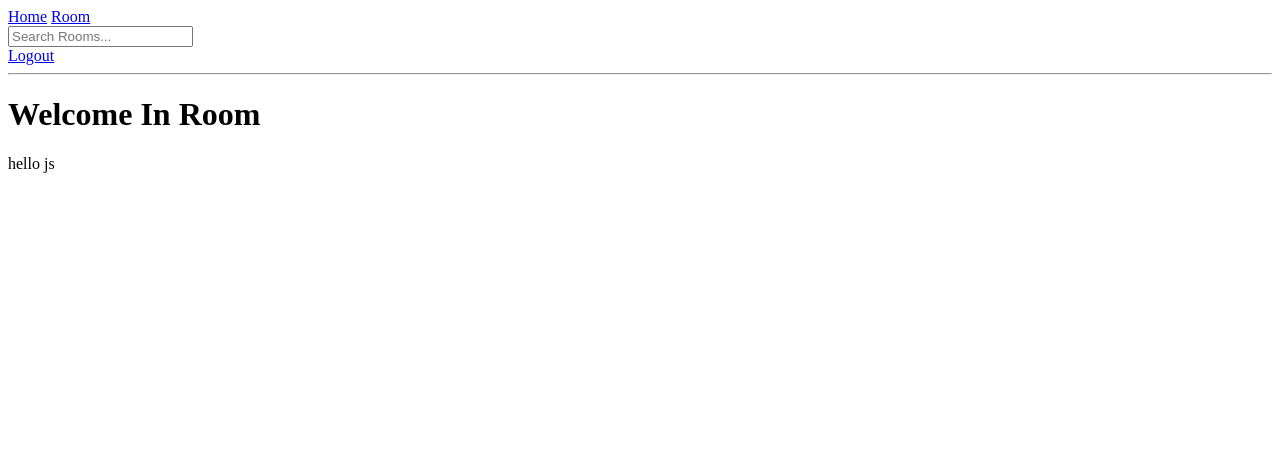
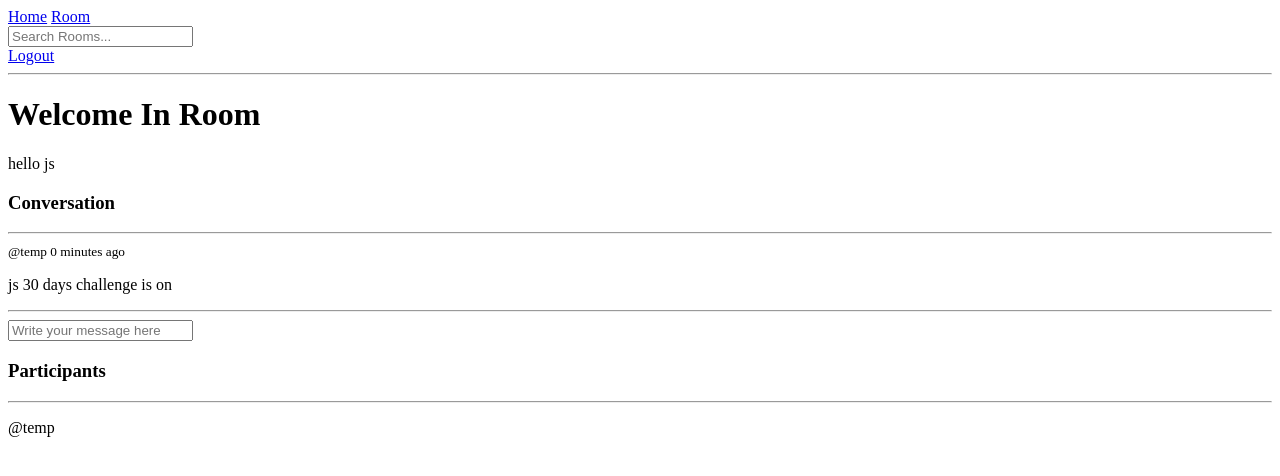
Before and after one commit to 21omkarsase/Studybud, a Django app: page /room/5/ in a window 1280 px wide. Shown: the top 476 px of the page. Run offline with Django 4.2, Linux system fonts and the light colour scheme; a user stored in the database is signed in; data comes from the database, SQL or seed files in the repository; both versions use the stored data as it was after the commit.

Commit message:
room CRUD operations

```diff
--- a/base/models.py
+++ b/base/models.py
@@ -17,7 +17,7 @@ class Room(models.Model):
     topic = models.ForeignKey(Topic, on_delete = models.SET_NULL, null = True)
     name = models.CharField(max_length = 200)
     description = models.TextField(null = True, blank = True)
-    # participants =
+    participants = models.ManyToManyField(User, related_name = 'participants', blank = True)
     updated = models.DateTimeField(auto_now = True)
     created = models.DateTimeField(auto_now_add = True)
 
--- a/base/templates/base/room.html
+++ b/base/templates/base/room.html
@@ -1,7 +1,46 @@
 {% extends 'main.html' %} {% block content %}
 
-<h1>Welcome In Room</h1>
+<div class="room-container">
+  <div>
+    <h1>Welcome In Room</h1>
 
-<div>{{room.name}}</div>
+    <p>{{room.name}}</p>
 
-{% endblock content %}
+    <div class="comment-wrapper">
+      <h3>Conversation</h3>
+      <hr />
+
+      {% for message in room_messages %}
+      <div>
+        {% if request.user == message.user %}
+        <a href="{% url 'delete-message' message.id %}">Delete</a>
+        {% endif %}
+        <small> @{{message.user}} {{message.created|timesince}} ago </small>
+        <p>{{message.body}}</p>
+
+        <hr />
+      </div>
+      {% endfor %}
+    </div>
+
+    {% if request.user.is_authenticated %}
+    <div class="comment-form">
+      <form action="" method="post">
+        {% csrf_token %}
+        <input type="text" name="body" placeholder="Write your message here" />
+      </form>
+    </div>
+  </div>
+  <div class="participants">
+    <h3>Participants</h3>
+    <hr />
+
+    {% for user in participants %}
+    <div>
+      <p>@{{user.username}}</p>
+    </div>
+    {% endfor %}
+  </div>
+</div>
+
+{% endif %} {% endblock content %}
--- a/base/urls.py
+++ b/base/urls.py
@@ -4,11 +4,12 @@ from . import views
 
 urlpatterns = [
     path('', views.home, name = "home"),
-    path('room/<str:id>/', views.room, name = "room"),
+    path('room/<str:room_id>/', views.room, name = "room"),
     path('create-room/', views.create_room, name = "create-room"),
     path("update-room/<str:room_id>/", views.update_room, name = 'update-room'),
     path("delete-room/<str:room_id>/", views.delete_room, name = 'delete-room'),
     path("login/", views.user_login, name = "login"),
     path("register/", views.user_register, name = 'register'),
-    path("logout/", views.user_logout, name = "logout")
+    path("logout/", views.user_logout, name = "logout"),
+    path('delete-message/<str:message_id>', views.delete_message, name = 'delete-message')
 ]
--- a/base/views.py
+++ b/base/views.py
@@ -1,7 +1,7 @@
 from django.shortcuts import render, redirect
 # from django.http import HttpResponse
 
-from base.models import Room, Topic
+from base.models import Room, Topic, Message
 from .forms import RoomForm
 from django.db.models import Q
 from django.contrib.auth.models import User
@@ -94,16 +94,26 @@ def home(request):
 
     return render(request, 'base/home.html', context)
 
-def room(request, id : str):
+def room(request, room_id : str):
     # room = None
 
     # for r in rooms:
     #     if r["id"] == int(id):
     #         room = r
 
-    room = Room.objects.get(id = id)
+    room = Room.objects.get(id = room_id)
+    room_messages = room.message_set.all().order_by('-created')
+    participants = room.participants.all()
 
-    context = {'room' : room}
+    if request.method == 'POST':
+        room_message = Message(user = request.user, room = room, body = request.POST.get('body'))
+        room_message.save()
+
+        room.participants.add(request.user)
+
+        return redirect('room', room_id = room.id)
+
+    context = {'room' : room, 'room_messages' : room_messages, 'participants' : participants}
     return render(request, 'base/room.html', context)
 
 
@@ -150,3 +160,17 @@ def delete_room(request, room_id):
     context = {'obj' : room}
 
     return render(request, 'base/delete.html', context)
+
+
+def delete_message(request, message_id):
+    message = Message.objects.get(id = message_id)
+
+    if request.user != message.user:
+        messages.error(request, "Only the room owner can delete a message")
+        return redirect("room", room_id = message.room.id)
+
+    if request.method == 'POST':
+        message.delete()
+        return redirect("room", room_id = message.room.id)
+
+    return render(request, 'base/delete.html', {'obj' : message})
```
Also changed, not shown: base/migrations/0003_alter_room_options_room_participants.py (added), db.sqlite3.
